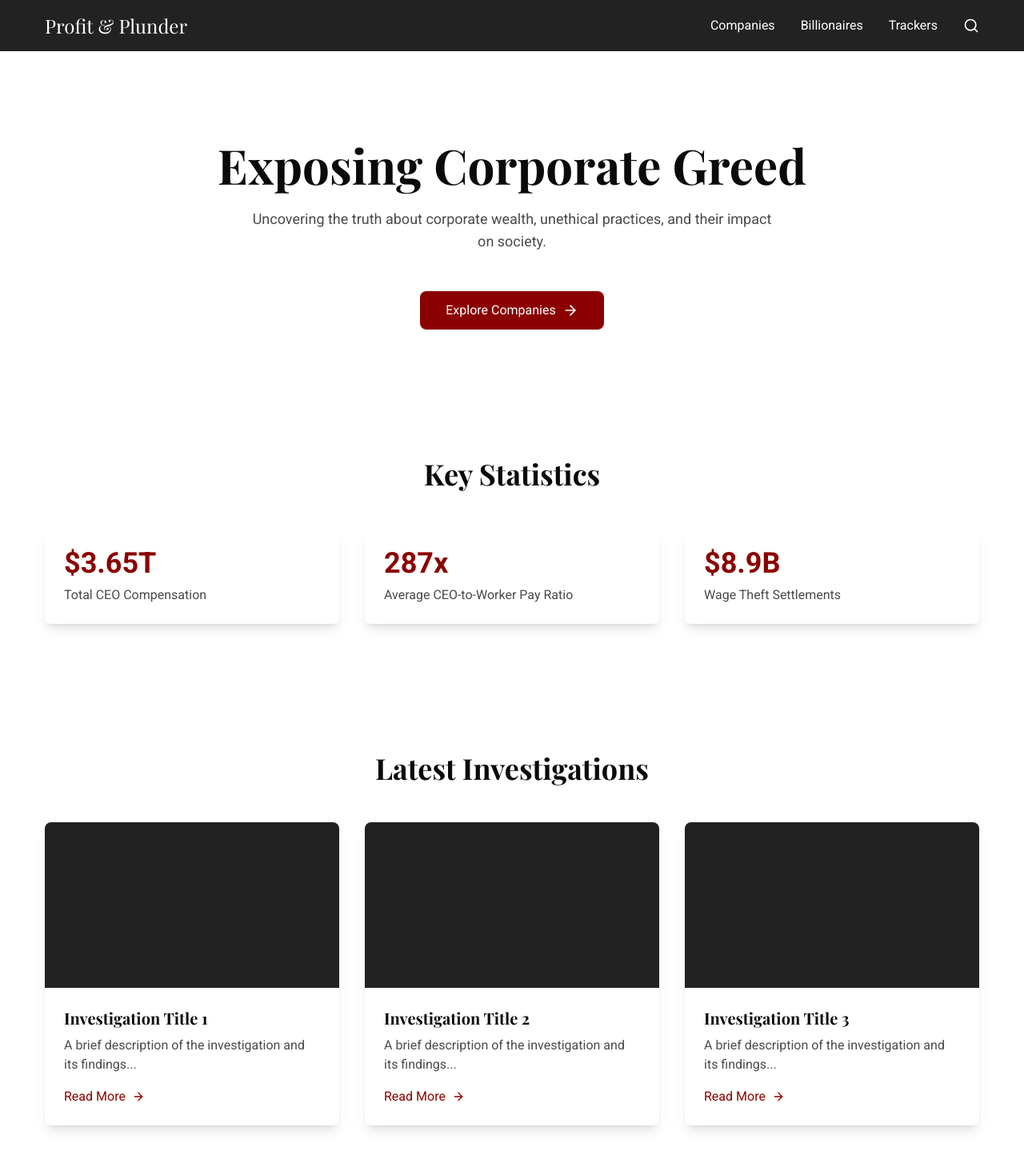
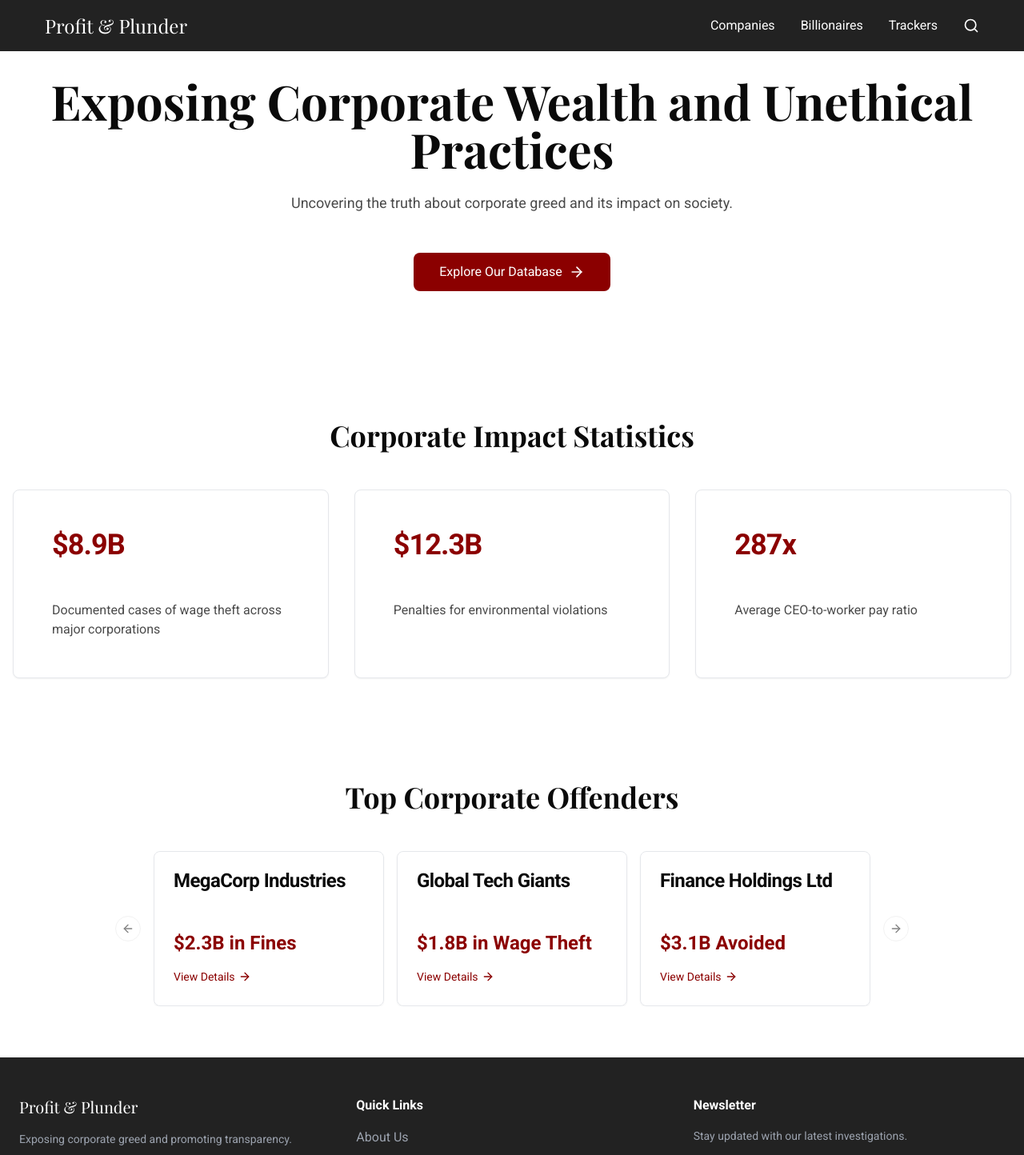
Before and after one commit to BRobertsonRed/profit-plunder-insight, a React (Vite) app: page /home in a window 1280 px wide. Shown: the top 1444 px of the page at 80% size. Built offline with nearby package versions, Linux system fonts and the light colour scheme.

Commit message:
Add homepage enhancements
Implemented a hero section with a title and call-to-action button. Added a quick stats section with cards for total wage theft, environmental fines, and CEO pay gaps. Included a top offenders section featuring a layout for the top 3 companies.
[skip gpt_engineer]

```diff
--- a/src/pages/Index.tsx
+++ b/src/pages/Index.tsx
@@ -1,68 +1,124 @@
 import { ArrowRight } from "lucide-react";
 import { Link } from "react-router-dom";
 import Navigation from "../components/Navigation";
+import {
+  Card,
+  CardContent,
+  CardDescription,
+  CardHeader,
+  CardTitle,
+} from "@/components/ui/card";
+import {
+  Carousel,
+  CarouselContent,
+  CarouselItem,
+  CarouselNext,
+  CarouselPrevious,
+} from "@/components/ui/carousel";
 
 const Index = () => {
   return (
     <div className="min-h-screen bg-background">
       <Navigation />
 
-      <main className="pt-24 px-6">
       {/* Hero Section */}
-        <section className="container mx-auto text-center py-20">
+      <section className="container mx-auto text-center py-24 px-4">
         <h1 className="heading-xl mb-6 animate-fade-up">
-            Exposing Corporate Greed
+          Exposing Corporate Wealth and Unethical Practices
         </h1>
         <p className="body-text max-w-2xl mx-auto mb-12 text-muted animate-fade-up" style={{ animationDelay: "0.2s" }}>
-            Uncovering the truth about corporate wealth, unethical practices, and their impact on society.
+          Uncovering the truth about corporate greed and its impact on society.
         </p>
-          <div className="flex flex-wrap justify-center gap-4 animate-fade-up" style={{ animationDelay: "0.4s" }}>
-            <Link to="/companies" className="bg-primary text-white px-8 py-3 rounded-lg hover:bg-opacity-90 transition-colors inline-flex items-center">
-              Explore Companies <ArrowRight className="ml-2" size={20} />
+        <Link
+          to="/companies"
+          className="inline-flex items-center px-8 py-3 bg-primary text-white rounded-lg hover:bg-opacity-90 transition-colors animate-fade-up"
+          style={{ animationDelay: "0.4s" }}
+        >
+          Explore Our Database <ArrowRight className="ml-2" size={20} />
         </Link>
+      </section>
+
+      {/* Quick Stats Section */}
+      <section className="container mx-auto py-16 px-4">
+        <h2 className="heading-lg text-center mb-12">Corporate Impact Statistics</h2>
+        <div className="grid grid-cols-1 md:grid-cols-3 gap-8">
+          <Card className="stat-card">
+            <CardHeader>
+              <CardTitle className="text-4xl font-bold text-primary">$8.9B</CardTitle>
+              <CardDescription>Total Wage Theft</CardDescription>
+            </CardHeader>
+            <CardContent>
+              <p className="text-muted">Documented cases of wage theft across major corporations</p>
+            </CardContent>
+          </Card>
+
+          <Card className="stat-card">
+            <CardHeader>
+              <CardTitle className="text-4xl font-bold text-primary">$12.3B</CardTitle>
+              <CardDescription>Environmental Fines</CardDescription>
+            </CardHeader>
+            <CardContent>
+              <p className="text-muted">Penalties for environmental violations</p>
+            </CardContent>
+          </Card>
+
+          <Card className="stat-card">
+            <CardHeader>
+              <CardTitle className="text-4xl font-bold text-primary">287x</CardTitle>
+              <CardDescription>CEO Pay Gap</CardDescription>
+            </CardHeader>
+            <CardContent>
+              <p className="text-muted">Average CEO-to-worker pay ratio</p>
+            </CardContent>
+          </Card>
         </div>
       </section>
 
-        {/* Key Statistics */}
-        <section className="container mx-auto py-20">
-          <h2 className="heading-lg text-center mb-12">Key Statistics</h2>
-          <div className="grid grid-cols-1 md:grid-cols-3 gap-8">
-            <div className="stat-card">
-              <h3 className="text-4xl font-bold text-primary mb-2">$3.65T</h3>
-              <p className="text-muted">Total CEO Compensation</p>
-            </div>
-            <div className="stat-card">
-              <h3 className="text-4xl font-bold text-primary mb-2">287x</h3>
-              <p className="text-muted">Average CEO-to-Worker Pay Ratio</p>
-            </div>
-            <div className="stat-card">
-              <h3 className="text-4xl font-bold text-primary mb-2">$8.9B</h3>
-              <p className="text-muted">Wage Theft Settlements</p>
-            </div>
-          </div>
+      {/* Top Offenders Section */}
+      <section className="container mx-auto py-16 px-4">
+        <h2 className="heading-lg text-center mb-12">Top Corporate Offenders</h2>
+        <Carousel className="w-full max-w-4xl mx-auto">
+          <CarouselContent>
+            {[
+              {
+                name: "MegaCorp Industries",
+                violations: "Environmental Disasters",
+                amount: "$2.3B in Fines"
+              },
+              {
+                name: "Global Tech Giants",
+                violations: "Worker Exploitation",
+                amount: "$1.8B in Wage Theft"
+              },
+              {
+                name: "Finance Holdings Ltd",
+                violations: "Tax Evasion",
+                amount: "$3.1B Avoided"
+              }
+            ].map((company, index) => (
+              <CarouselItem key={index} className="md:basis-1/2 lg:basis-1/3">
+                <Card className="h-full">
+                  <CardHeader>
+                    <CardTitle>{company.name}</CardTitle>
+                    <CardDescription>{company.violations}</CardDescription>
+                  </CardHeader>
+                  <CardContent>
+                    <p className="text-2xl font-bold text-primary">{company.amount}</p>
+                    <Link
+                      to={`/companies/${index + 1}`}
+                      className="mt-4 inline-flex items-center text-sm text-primary hover:text-primary/80"
+                    >
+                      View Details <ArrowRight className="ml-1" size={16} />
+                    </Link>
+                  </CardContent>
+                </Card>
+              </CarouselItem>
+            ))}
+          </CarouselContent>
+          <CarouselPrevious />
+          <CarouselNext />
+        </Carousel>
       </section>
-
-        {/* Latest Investigations */}
-        <section className="container mx-auto py-20">
-          <h2 className="heading-lg text-center mb-12">Latest Investigations</h2>
-          <div className="grid grid-cols-1 md:grid-cols-2 lg:grid-cols-3 gap-8">
-            {[1, 2, 3].map((i) => (
-              <div key={i} className="bg-white rounded-lg overflow-hidden shadow-lg hover:shadow-xl transition-shadow">
-                <div className="aspect-video bg-secondary"></div>
-                <div className="p-6">
-                  <h3 className="font-display text-xl font-bold mb-2">Investigation Title {i}</h3>
-                  <p className="text-muted mb-4">
-                    A brief description of the investigation and its findings...
-                  </p>
-                  <Link to={`/investigation/${i}`} className="text-primary hover:text-accent transition-colors inline-flex items-center">
-                    Read More <ArrowRight className="ml-2" size={16} />
-                  </Link>
-                </div>
-              </div>
-            ))}
-          </div>
-        </section>
-      </main>
 
       {/* Footer */}
       <footer className="bg-secondary text-white py-12">
```
Lines whose indentation alone changed are shown as unchanged.
